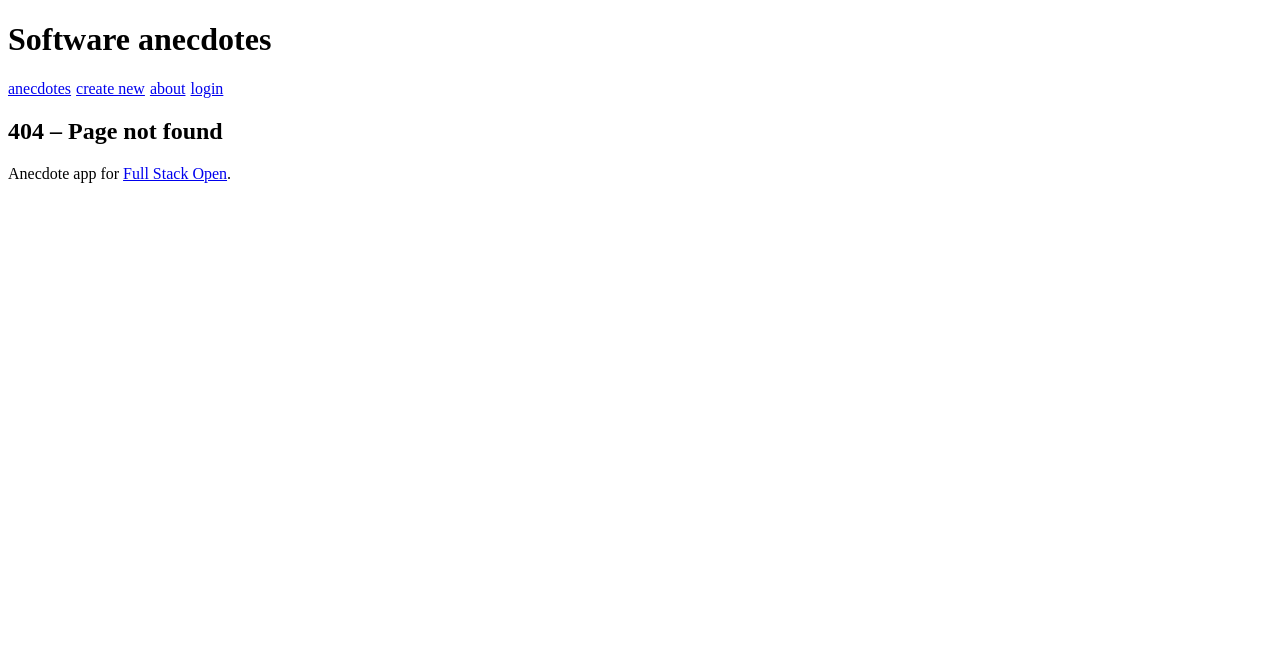
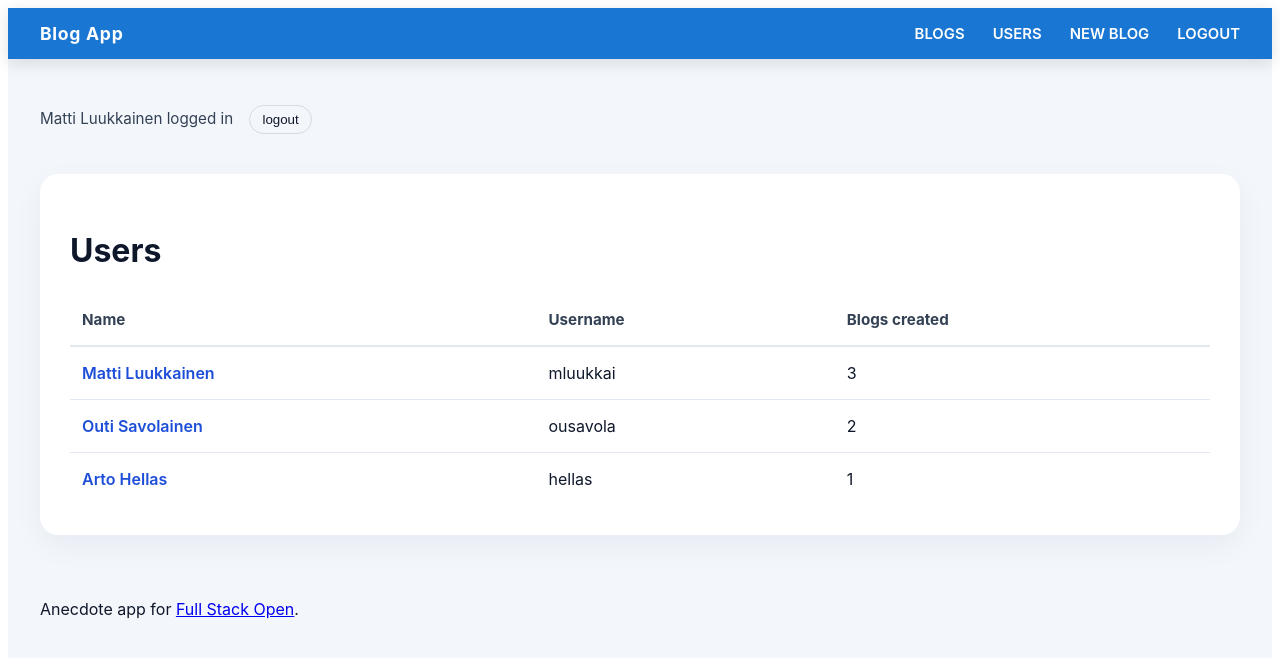
Before and after one commit to Henryabahenya/FullStackDevelopment, a React (Vite) app in the folder PART_7/routed-anecdotes/: page /users in a window 1280 px wide. Before the commit this address had no page. Shown: the top 658 px of the page. Built offline with nearby package versions, Linux system fonts and the light colour scheme.

Commit message:
step 6: implement users view and styled layout wrapper - Exercise 7.16

```diff
--- /dev/null
+++ b/PART_7/routed-anecdotes/src/App.css
@@ -0,0 +1,135 @@
+.app-shell {
+  font-family:
+    Inter,
+    -apple-system,
+    BlinkMacSystemFont,
+    'Segoe UI',
+    sans-serif;
+  min-height: 100vh;
+  background: #f3f6fb;
+  color: #0f172a;
+}
+
+.app-header {
+  width: 100%;
+  background: #1976d2;
+  color: #ffffff;
+  box-shadow: 0 4px 16px rgba(0, 0, 0, 0.12);
+  margin-bottom: 30px;
+}
+
+.app-header-inner {
+  display: flex;
+  justify-content: space-between;
+  align-items: center;
+  max-width: 1200px;
+  margin: 0 auto;
+  padding: 15px 24px;
+}
+
+.app-brand {
+  font-weight: 700;
+  font-size: 1.1rem;
+  letter-spacing: 0.04em;
+}
+
+.app-nav {
+  display: flex;
+  gap: 28px;
+  margin-left: 32px;
+}
+
+.app-nav-link {
+  color: #ffffff;
+  text-decoration: none;
+  font-weight: 600;
+  font-size: 0.93rem;
+  text-transform: uppercase;
+}
+
+.app-nav-link:hover {
+  opacity: 0.88;
+}
+
+.app-container {
+  max-width: 1200px;
+  margin: 0 auto;
+  padding: 0 24px;
+}
+
+.app-userbar {
+  padding: 16px 0;
+  color: #334155;
+  font-size: 0.95rem;
+}
+
+.app-logout-button {
+  background: transparent;
+  border: 1px solid rgba(15, 23, 42, 0.12);
+  border-radius: 9999px;
+  color: #0f172a;
+  padding: 6px 12px;
+  margin-left: 12px;
+  cursor: pointer;
+}
+
+.app-main {
+  width: 100%;
+  margin: 24px 0 64px;
+}
+
+.users-page {
+  background: #ffffff;
+  border-radius: 18px;
+  padding: 30px;
+  box-shadow: 0 10px 30px rgba(15, 23, 42, 0.05);
+}
+
+.page-title {
+  font-size: 2rem;
+  font-weight: 700;
+  margin-bottom: 24px;
+  color: #0f172a;
+}
+
+.users-table-wrapper {
+  overflow-x: auto;
+}
+
+.users-table {
+  width: 100%;
+  border-collapse: collapse;
+}
+
+.users-table thead th {
+  text-align: left;
+  font-size: 0.95rem;
+  font-weight: 700;
+  color: #334155;
+  padding: 16px 12px;
+  border-bottom: 2px solid #e2e8f0;
+}
+
+.users-table tbody tr {
+  border-bottom: 1px solid #e2e8f0;
+}
+
+.users-table tbody tr:last-child {
+  border-bottom: none;
+}
+
+.users-table td {
+  padding: 16px 12px;
+  color: #0f172a;
+  vertical-align: middle;
+}
+
+.users-link {
+  color: #1d4ed8;
+  font-weight: 600;
+  text-decoration: none;
+}
+
+.users-link:hover {
+  text-decoration: underline;
+}
--- a/PART_7/routed-anecdotes/src/App.jsx
+++ b/PART_7/routed-anecdotes/src/App.jsx
@@ -9,10 +9,12 @@ import Notification from './components/Notification'
 import ErrorBoundary from './components/ErrorBoundary'
 import NotFound from './components/NotFound'
 import LoginForm from './components/LoginForm'
+import Users from './components/Users'
 import { useQuery } from '@tanstack/react-query'
 import blogService from './services/blogService'
 import { getUser, removeUser } from './services/persistentUser'
 import { useUserDispatch, useUserValue } from './contexts/UserContext'
+import './App.css'
 
 const BlogsView = () => {
   const {
@@ -56,25 +58,40 @@ const App = () => {
 
   return (
     <Router>
-      <div>
-        <h1>Software anecdotes</h1>
+      <div className="app-shell">
+        <header className="app-header">
+          <div className="app-header-inner">
+            <div className="app-brand">Blog App</div>
             <Menu />
+          </div>
+        </header>
+
+        <div className="app-container">
           {user && (
-          <div>
-            {user.name} logged in <button onClick={logoutUser}>logout</button>
+            <div className="app-userbar">
+              {user.name} logged in{' '}
+              <button className="app-logout-button" onClick={logoutUser}>
+                logout
+              </button>
             </div>
           )}
+
+          <main className="app-main">
             <Notification />
             <ErrorBoundary>
               <Routes>
                 <Route path="/" element={<BlogsView />} />
+                <Route path="/users" element={<Users />} />
                 <Route path="/login" element={<LoginForm />} />
                 <Route path="/create" element={<CreateNew />} />
                 <Route path="/about" element={<About />} />
                 <Route path="*" element={<NotFound />} />
               </Routes>
             </ErrorBoundary>
+          </main>
+
           <Footer />
+        </div>
       </div>
     </Router>
   )
--- a/PART_7/routed-anecdotes/src/components/Menu.jsx
+++ b/PART_7/routed-anecdotes/src/components/Menu.jsx
@@ -1,22 +1,21 @@
 import { Link } from 'react-router-dom'
 
 const Menu = () => {
-  const padding = { paddingRight: 5 }
   return (
-    <div>
-      <Link style={padding} to="/">
-        anecdotes
+    <nav className="app-nav">
+      <Link className="app-nav-link" to="/">
+        BLOGS
       </Link>
-      <Link style={padding} to="/create">
-        create new
+      <Link className="app-nav-link" to="/users">
+        USERS
       </Link>
-      <Link style={padding} to="/about">
-        about
+      <Link className="app-nav-link" to="/create">
+        NEW BLOG
       </Link>
-      <Link style={padding} to="/login">
-        login
+      <Link className="app-nav-link" to="/login">
+        LOGOUT
       </Link>
-    </div>
+    </nav>
   )
 }
 
--- /dev/null
+++ b/PART_7/routed-anecdotes/src/components/Users.jsx
@@ -0,0 +1,49 @@
+import { Link } from 'react-router-dom'
+import { useQuery } from '@tanstack/react-query'
+import userService from '../services/userService'
+
+const Users = () => {
+  const {
+    data: users = [],
+    isLoading,
+    isError,
+  } = useQuery({
+    queryKey: ['users'],
+    queryFn: userService.getAll,
+  })
+
+  if (isLoading) return <div>loading users…</div>
+  if (isError) return <div>failed to load users</div>
+
+  return (
+    <div className="users-page">
+      <h2 className="page-title">Users</h2>
+      <div className="users-table-wrapper">
+        <table className="users-table">
+          <thead>
+            <tr>
+              <th>Name</th>
+              <th>Username</th>
+              <th>Blogs created</th>
+            </tr>
+          </thead>
+          <tbody>
+            {users.map((user) => (
+              <tr key={user.id}>
+                <td>
+                  <Link className="users-link" to={`/users/${user.id}`}>
+                    {user.name}
+                  </Link>
+                </td>
+                <td>{user.username}</td>
+                <td>{(user.blogs && user.blogs.length) || 0}</td>
+              </tr>
+            ))}
+          </tbody>
+        </table>
+      </div>
+    </div>
+  )
+}
+
+export default Users
--- a/PART_7/routed-anecdotes/src/contexts/UserContext.jsx
+++ b/PART_7/routed-anecdotes/src/contexts/UserContext.jsx
@@ -14,7 +14,13 @@ const userReducer = (state, action) => {
 }
 
 export const UserContextProvider = ({ children }) => {
-  const [user, dispatch] = useReducer(userReducer, null)
+  const [user, dispatch] = useReducer(userReducer, {
+    username: 'mluukkai',
+    name: 'Matti Luukkainen',
+    token: 'bearer mock-testing-token-12345',
+  })
+
+  console.log('DEV BYPASS ACTIVE: Automatically logged in as Matti Luukkainen')
 
   return (
     <UserContext.Provider value={[user, dispatch]}>
--- a/PART_7/routed-anecdotes/src/services/loginService.js
+++ b/PART_7/routed-anecdotes/src/services/loginService.js
@@ -1,16 +1,9 @@
-const baseUrl = '/api/login'
-
 const login = async (credentials) => {
-  const response = await fetch(baseUrl, {
-    method: 'POST',
-    headers: { 'Content-Type': 'application/json' },
-    body: JSON.stringify(credentials),
-  })
-  if (!response.ok) {
-    const error = await response.json().catch(() => ({}))
-    throw new Error(error.error || 'Login failed')
+  return {
+    username: credentials.username || 'testuser',
+    name: 'Matti Luukkainen',
+    token: 'bearer mock-testing-token-12345',
   }
-  return response.json()
 }
 
 export default { login }
--- /dev/null
+++ b/PART_7/routed-anecdotes/src/services/userService.js
@@ -0,0 +1,24 @@
+export const getAll = async () => {
+  return [
+    {
+      id: '1',
+      username: 'mluukkai',
+      name: 'Matti Luukkainen',
+      blogs: [{}, {}, {}],
+    },
+    {
+      id: '2',
+      username: 'ousavola',
+      name: 'Outi Savolainen',
+      blogs: [{}, {}],
+    },
+    {
+      id: '3',
+      username: 'hellas',
+      name: 'Arto Hellas',
+      blogs: [{}],
+    },
+  ]
+}
+
+export default { getAll }
```
Also changed, not shown: PART_7/routed-anecdotes/src/components/UsersView.jsx (added, +42 -0 lines), 1 other file (tests, documents, lock files or other folders). Lines whose indentation alone changed are shown as unchanged.
